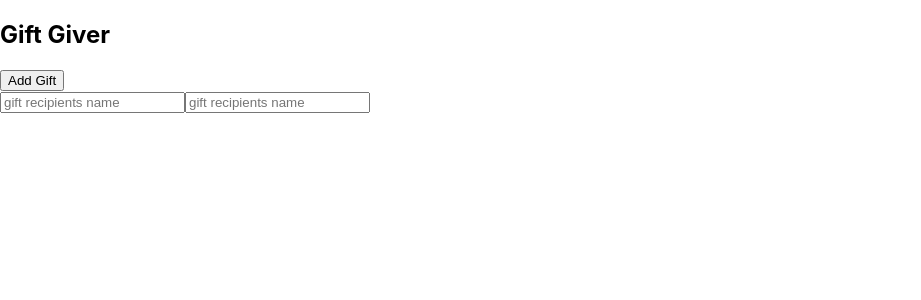
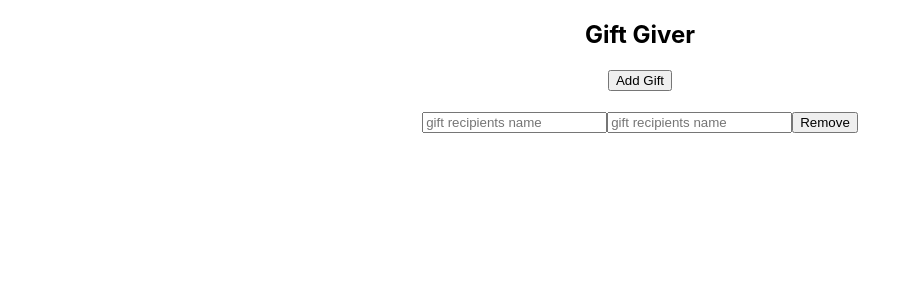
Before and after one commit to gabebravo/enzyme-basic-tdd, a React (Create React App) app: page / in a window 1280 px wide. Both pictures are taken after a click on the button "Add Gift". Shown: the top 300 px of the page, without its empty margins (0-921 px from the left). Built offline with nearby package versions, Linux system fonts and the light colour scheme.

Commit message:
Added some more test coverage for scenarios when removing gifts

```diff
--- a/src/components/App.js
+++ b/src/components/App.js
@@ -11,11 +11,19 @@ export default class App extends Component {
       gifts: [...prevGifts.gifts, { id: prevGifts.gifts.length + 1 }]
     }));
 
-  renderGifts = () => [...this.state.gifts].map(gift => <Gift key={gift.id} />);
+  removeGift = id =>
+    this.setState(prevGifts => ({
+      gifts: [...prevGifts.gifts].filter(gift => gift.id !== id)
+    }));
+
+  renderGifts = () =>
+    [...this.state.gifts].map(gift => (
+      <Gift key={gift.id} giftId={gift.id} removeGift={this.removeGift} />
+    ));
 
   render() {
     return (
-      <div>
+      <div style={{ textAlign: 'center' }}>
         <h2>Gift Giver</h2>
         <button onClick={this.addGift}>Add Gift</button>
         <div id="gifts-wrapper">
--- a/src/components/Gift.js
+++ b/src/components/Gift.js
@@ -9,8 +9,9 @@ export default class Gift extends Component {
   handleChange = ev => this.setState({ [ev.target.name]: ev.target.value });
 
   render() {
+    const { giftId, removeGift } = this.props;
     return (
-      <div>
+      <div style={{ marginTop: 20, marginBottom: 20 }}>
         <input
           onChange={this.handleChange}
           placeholder="gift recipients name"
@@ -23,6 +24,9 @@ export default class Gift extends Component {
           className="input-present"
           name="present"
         />
+        <button className="remove-button" onClick={() => removeGift(giftId)}>
+          Remove
+        </button>
       </div>
     );
   }
```
Also changed, not shown: 2 other files (tests, documents, lock files or other folders).
